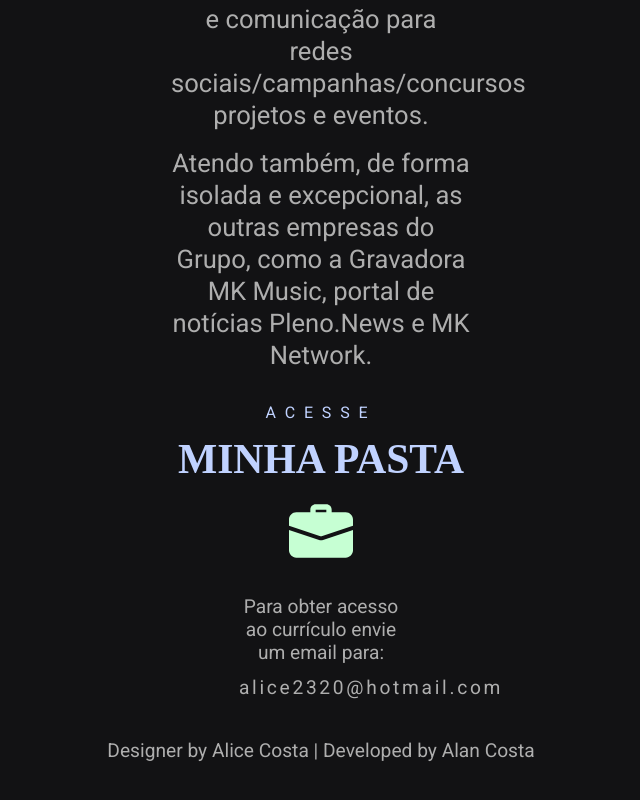
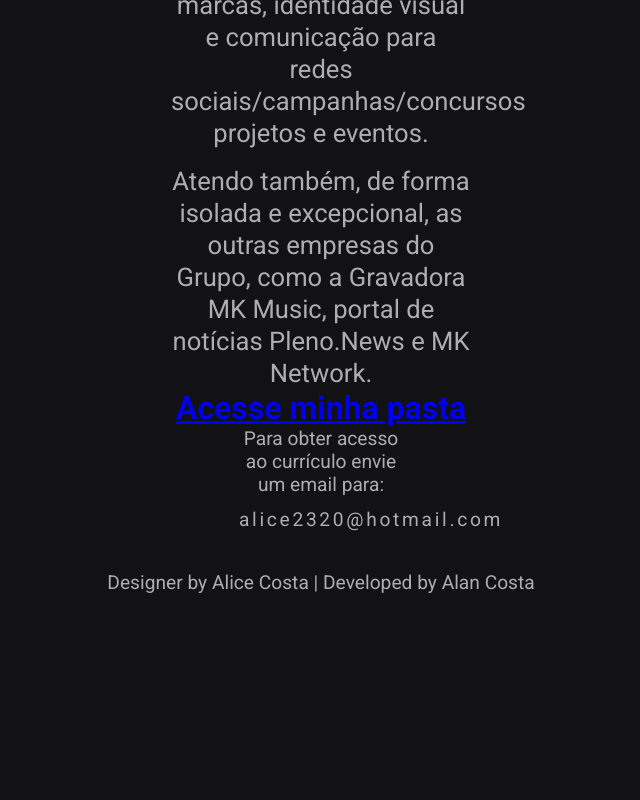
Before and after one commit to AlanCoosta/alice, a Next.js app: page / in a window 1280 px wide. Shown: the part 1014-1814 px from the top of the page, without its empty margins (339-979 px from the left). After the commit the page ends 1648 px from the top, so only its background shows below. Built offline with nearby package versions, Linux system fonts and the light colour scheme.

Commit message:
remove some things

```diff
--- a/src/assets/icons/ArrowLeft.tsx
+++ /dev/null
@@ -1,30 +0,0 @@
-const ArrowLeft = () => {
-  return (
-    <svg
-      width="22"
-      height="22"
-      viewBox="0 0 22 22"
-      fill="none"
-      xmlns="http://www.w3.org/2000/svg"
-    >
-      <g clipPath="url(#clip0)">
-        <path
-          d="M16.245 4.05692L10.1726 10.1293C9.93995 10.362 9.81187 10.6713 9.81187 11.0001C9.81187 11.3289 9.93987 11.6381 10.1726 11.8707L16.245 17.9432C17.1731 18.8714 17.1731 20.3759 16.245 21.3039C15.3169 22.232 13.8123 22.232 12.8843 21.3039L6.8119 15.2314C5.68154 14.1011 5.05896 12.5985 5.05896 11C5.05896 9.40152 5.68154 7.89884 6.8118 6.76847L12.8842 0.696047C13.8123 -0.23201 15.3169 -0.23201 16.245 0.696047C17.1731 1.62417 17.1731 3.12893 16.245 4.05692Z"
-          fill="#C6FFD3"
-        />
-      </g>
-      <defs>
-        <clipPath id="clip0">
-          <rect
-            width="22"
-            height="22"
-            fill="white"
-            transform="matrix(1.19249e-08 -1 -1 -1.19249e-08 22 22)"
-          />
-        </clipPath>
-      </defs>
-    </svg>
-  );
-};
-
-export default ArrowLeft;
--- a/src/assets/icons/ArrowRight.tsx
+++ /dev/null
@@ -1,30 +0,0 @@
-const ArrowRight = () => {
-  return (
-    <svg
-      width="22"
-      height="22"
-      viewBox="0 0 22 22"
-      fill="none"
-      xmlns="http://www.w3.org/2000/svg"
-    >
-      <g clipPath="url(#clip0)">
-        <path
-          d="M5.75494 17.9431L11.8274 11.8707C12.06 11.638 12.1881 11.3287 12.1881 10.9999C12.1881 10.6711 12.0601 10.3619 11.8274 10.1293L5.75494 4.05682C4.82688 3.12859 4.82688 1.62411 5.75494 0.696057C6.68307 -0.231999 8.18765 -0.231999 9.11571 0.696057L15.1881 6.76856C16.3184 7.89885 16.941 9.40153 16.941 11C16.941 12.5985 16.3184 14.1012 15.1882 15.2315L9.11574 21.304C8.18769 22.232 6.68303 22.232 5.75498 21.304C4.82688 20.3758 4.82688 18.8711 5.75494 17.9431Z"
-          fill="#C6FFD3"
-        />
-      </g>
-      <defs>
-        <clipPath id="clip0">
-          <rect
-            width="22"
-            height="22"
-            fill="white"
-            transform="matrix(-4.37114e-08 1 1 4.37114e-08 0 0)"
-          />
-        </clipPath>
-      </defs>
-    </svg>
-  );
-};
-
-export default ArrowRight;
--- a/src/assets/icons/Bag.tsx
+++ /dev/null
@@ -1,38 +0,0 @@
-const Bag = () => {
-  return (
-    <svg
-      width="20"
-      height="20"
-      viewBox="0 0 20 20"
-      fill="none"
-      xmlns="http://www.w3.org/2000/svg"
-    >
-      <g clipPath="url(#clip0)">
-        <path
-          d="M7.50004 5.41666C7.96004 5.41666 8.33338 5.04332 8.33338 4.58332V3.33332H11.6667V4.58332C11.6667 5.04332 12.04 5.41666 12.5 5.41666C12.96 5.41666 13.3334 5.04332 13.3334 4.58332V3.33332C13.3334 2.41416 12.5859 1.66666 11.6667 1.66666H8.33338C7.41421 1.66666 6.66671 2.41416 6.66671 3.33332V4.58332C6.66671 5.04332 7.04004 5.41666 7.50004 5.41666Z"
-          fill="#C6FFD3"
-        />
-        <path
-          d="M9.40833 12.8167C9.55833 12.875 9.775 12.9167 10 12.9167C10.225 12.9167 10.4417 12.875 10.6417 12.8L20 9.68332V16.0417C20 17.3083 18.975 18.3333 17.7083 18.3333H2.29167C1.025 18.3333 0 17.3083 0 16.0417V9.68332L9.40833 12.8167Z"
-          fill="#C6FFD3"
-        />
-        <path
-          d="M0 6.45832V8.36666L9.8 11.6333C9.86667 11.6583 9.93333 11.6667 10 11.6667C10.0667 11.6667 10.1333 11.6583 10.2 11.6333L20 8.36666V6.45832C20 5.19166 18.975 4.16666 17.7083 4.16666H2.29167C1.025 4.16666 0 5.19166 0 6.45832Z"
-          fill="#C6FFD3"
-        />
-      </g>
-      <defs>
-        <clipPath id="clip0">
-          <rect
-            width="20"
-            height="20"
-            fill="white"
-            transform="matrix(-1 0 0 1 20 0)"
-          />
-        </clipPath>
-      </defs>
-    </svg>
-  );
-};
-
-export default Bag;
--- a/src/assets/icons/index.ts
+++ /dev/null
@@ -1,4 +0,0 @@
-export { default as Bag } from "./Bag";
-export { default as Document } from "./Document";
-export { default as ArrowRight } from "./ArrowRight";
-export { default as ArrowLeft } from "./ArrowLeft";
--- a/src/pages/api/hello.js
+++ /dev/null
@@ -1,5 +0,0 @@
-// Next.js API route support: https://nextjs.org/docs/api-routes/introduction
-
-export default function handler(req, res) {
-  res.status(200).json({ name: 'John Doe' })
-}
--- a/src/pages/index.tsx
+++ b/src/pages/index.tsx
@@ -33,7 +33,9 @@ const Home = (): JSX.Element => {
           <Wrapper>
             <Header>
               <Link href="/projetos">
-                <Bag />
+                <a href="/projetos">
+                  <h1>Acesse minha pasta</h1>
+                </a>
               </Link>
             </Header>
 
@@ -71,13 +73,9 @@ const Home = (): JSX.Element => {
               </About>
 
               <Link href="/projetos">
-                <Folder>
-                  <p>ACESSE</p>
-
-                  <b>MINHA PASTA</b>
-
-                  <Bag />
-                </Folder>
+                <a href="/projetos">
+                  <h1>Acesse minha pasta</h1>
+                </a>
               </Link>
               <Contact>
                 <p>Para obter acesso ao currículo envie um email para:</p>
--- a/src/pages/projetos/[slug].tsx
+++ b/src/pages/projetos/[slug].tsx
@@ -26,7 +26,6 @@ const Project = ({ project, images }: ProjectProps) => {
         image="boost.png"
         shouldExcludeTitleSuffix
       />
-      <h1>Projetos</h1>
       <h1>{PrismicDOM.RichText.asText(project.data.title)}</h1>
       {images.map((item) => {
         return <img key={item} src={item} alt="" />;
--- a/src/pages/projetos/index.tsx
+++ b/src/pages/projetos/index.tsx
@@ -28,7 +28,9 @@ const Projects = ({ categories, projects }: IProject) => {
         shouldExcludeTitleSuffix
       />
 
-      <Link href="/">ALICE COSTA</Link>
+      <Link href="/">
+        <a href="/">ALICE COSTA</a>
+      </Link>
 
       <h1>
         {PrismicDOM.RichText.asText(
```
Also changed, not shown: src/assets/icons/Document.tsx (deleted, +0 -22 lines).
